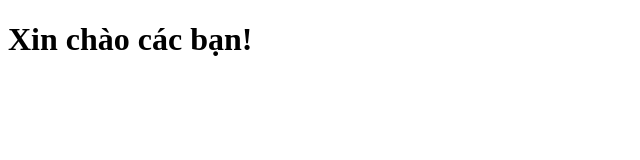
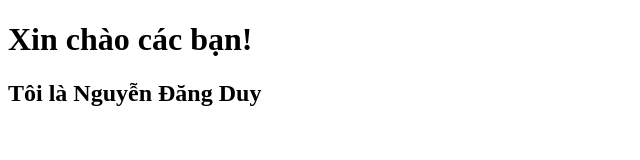
Before and after one commit to nguyenduy18/duytestgithub, a plain HTML site: page index.html in a window 1280 px wide. Shown: the whole page, without its empty margins (0-640 px from the left). Drawn offline with Linux system fonts and the light colour scheme.

Commit message:
In them thong tin

```diff
--- a/index.html
+++ b/index.html
@@ -7,5 +7,6 @@
 </head>
 <body>
 	<h1>Xin chào các bạn!</h1>
+	<h2>Tôi là Nguyễn Đăng Duy</h2>
 </body>
 </html>
```
